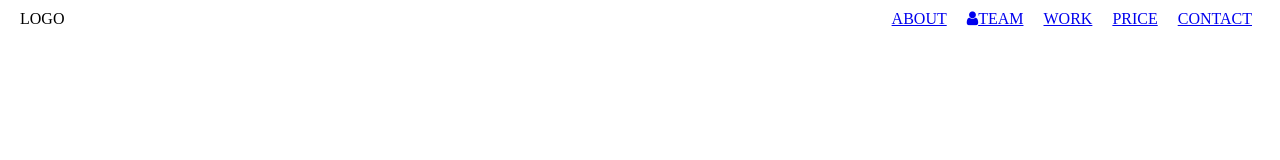
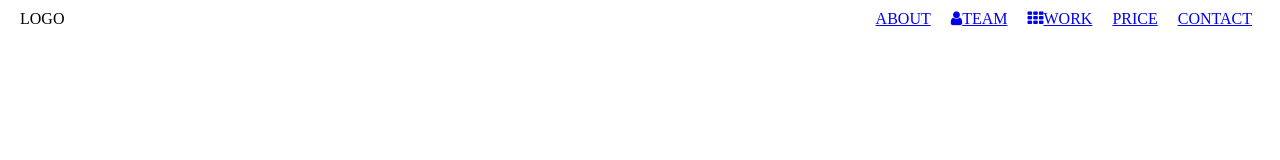
Before and after one commit to alibek-13/IT-Step-Exzamen-HTML-CSS, a plain HTML site: page index.html in a window 1280 px wide. Drawn offline with Linux system fonts and the light colour scheme.

Commit message:
job laptop

```diff
--- a/index.html
+++ b/index.html
@@ -16,7 +16,7 @@
                 <div class="content__items">
                                 <a href="#" class="block__items">ABOUT</a>
                                 <a href="#" class="block__items"><i class="fa fa-user"></i>TEAM</a>
-                                <a href="#" class="block__items"><i></i>WORK</a>
+                                <a href="#" class="block__items"><i class="fa fa-th"></i>WORK</a>
                                 <a href="#" class="block__items"><i></i>PRICE</a>
                                 <a href="#" class="block__items"><i></i>CONTACT</a>
                 </div>
```
